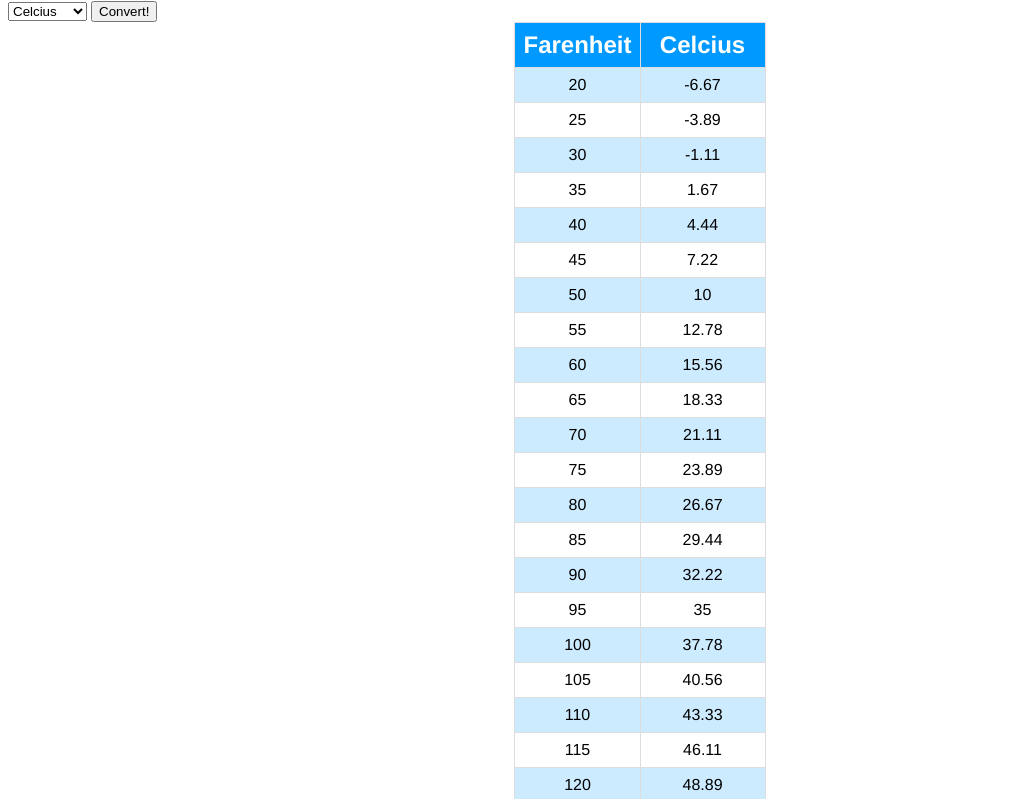
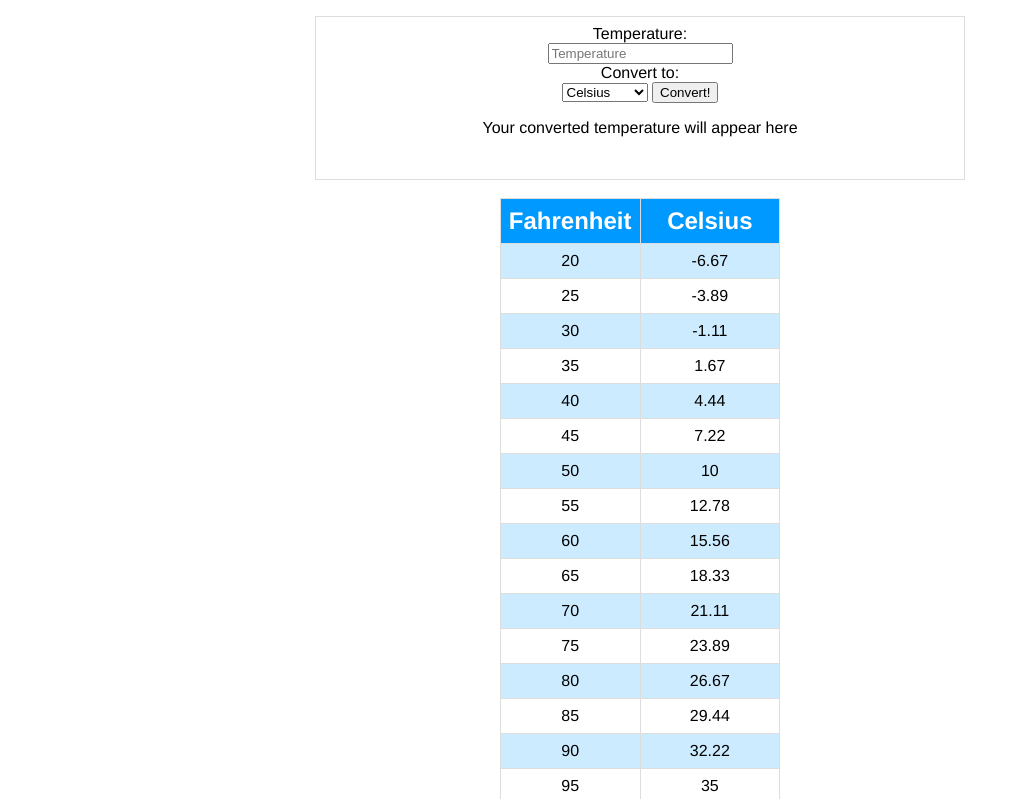
Before and after one commit to Astrocat2374/Temperature-Converter, a plain HTML site: page converter.html in a window 1280 px wide. Shown: the part 64-863 px from the top of the page, without its empty margins (0-1020 px from the left). Drawn offline with Linux system fonts and the light colour scheme.

Commit message:
Don't use this commit

```diff
--- a/conversion.js
+++ b/conversion.js
@@ -1,9 +1,9 @@
 var c = [];
 
-for (farenheit = 20; farenheit <= 120; farenheit += 5){
+for (fahrenheit = 20; fahrenheit <= 120; fahrenheit += 5){
 
-	celcius = (farenheit - 32) * (5 / 9);
-	celcius = Math.round(celcius * 100) / 100;
-	c[farenheit] = celcius;
+	celsius = (fahrenheit - 32) * (5 / 9);
+	celsius = Math.round(celsius * 100) / 100;
+	c[fahrenheit] = celsius;
 
 }
--- a/converter.html
+++ b/converter.html
@@ -2,36 +2,83 @@
 <html lang="en">
 <head>
 	<script src="conversion.js"></script>
+	<script src="userConvert.js"></script>
 	<link rel="stylesheet" type="text/css" href="styles.css">
 	<meta charset="UTF-8">
 	<title>Temperature Converter</title>
 </head>
 <body>
+	<h1>
+		Temperature Converter
+	</h1>
 	<aside>
-		<form action = "userConvert.js">
+		<div id = userConverter>
+
 			Temperature:<br>
-			<input type=number name="temp"><br>
+			<input type=number id="inputTemperature" placeholder="Temperature"/><br>
+
 			Convert to:<br>
-			<select name="convert">
-				<option value="celcius">Celcius</option>
-				<option value="farenheit">Farenheit</option>
+			<select id="convertTo">
+
+				<option value= "celsius" >Celsius</option>
+				<option value= "fahrenheit" >Fahrenheit</option>
+
 			</select>
-			<input type="submit" value="Convert!" onclick="userConvert()">
-		</form>
+
+			<button type="button" onclick="userConvert()">Convert!</button>
+
+			<br>
+
+			<p id="userOutput">Your converted temperature will appear here</p>
+
+			<br>
+
+		</div>
+
+		<br>
+
 		<script>
-			document.write(convertedTemp)
+
+			var temp = document.getElementByID("inputTemperature").value;
+			var unit = document.getElementByID("convertTo").value;
+
+			function userConvert() {
+				console.log(temp)
+				console.log(unit)
+				if (unit === "celsius") {
+
+					toConvertedtemp = (temp - 32) * (5 / 9);
+					toConvertedtemp = Math.round(toConvertedTemp * 100) / 100;
+
+				} else if (unit === "fahrenheit") {
+
+					toConvertedtemp = temp * (9 / 5) + 32;
+					toConvertedtemp = Math.round(toConvertedTemp * 100) / 100;
+
+				} else {
+
+					toConvertedTemp = "You shouldn't be seeing this. It may be a glitch. Actually, you're just a dirty hacker, aren't you?";
+
+				}
+
+			var convertedTemp = toConvertedTemp;
+			document.getElementById("userOutput").innerHTML = convertedTemp;
+
+			}
+
 		</script>
+
 		<table>
 			<tr>
-				<th class=header>
-					Farenheit
+				<th>
+					Fahrenheit
 				</th>
-				<th class=header>
-					Celcius
+				<th>
+					Celsius
 				</th>
 			</tr>
 
-			<tr id=row>
+			<tr>
 				<td>
 					<script>
 						document.write(20)
@@ -44,7 +91,7 @@
 				</td>
 			</tr>
 
-			<tr id=row>
+			<tr>
 				<td>
 					<script>
 						document.write(25)
@@ -58,7 +105,7 @@
 				</td>
 			</tr>
 
-			<tr id=row>
+			<tr>
 				<td>
 					<script>
 						document.write(30)
@@ -71,7 +118,7 @@
 				</td>
 			</tr>
 
-			<tr id=row>
+			<tr>
 				<td>
 					<script>
 						document.write(35)
@@ -85,7 +132,7 @@
 				</td>
 			</tr>
 
-			<tr id=row>
+			<tr>
 				<td>
 					<script>
 						document.write(40)
@@ -98,7 +145,7 @@
 				</td>
 			</tr>
 
-			<tr id=row>
+			<tr>
 				<td>
 					<script>
 						document.write(45)
@@ -112,7 +159,7 @@
 				</td>
 			</tr>
 
-			<tr id=row>
+			<tr>
 				<td>
 					<script>
 						document.write(50)
@@ -125,7 +172,7 @@
 				</td>
 			</tr>
 
-			<tr id=row>
+			<tr>
 				<td>
 					<script>
 						document.write(55)
@@ -139,7 +186,7 @@
 				</td>
 			</tr>
 
-			<tr id=row>
+			<tr>
 				<td>
 					<script>
 						document.write(60)
@@ -152,7 +199,7 @@
 				</td>
 			</tr>
 
-			<tr id=row>
+			<tr>
 				<td>
 					<script>
 						document.write(65)
@@ -166,7 +213,7 @@
 				</td>
 			</tr>
 
-			<tr id=row>
+			<tr>
 				<td>
 					<script>
 						document.write(70)
@@ -179,7 +226,7 @@
 				</td>
 			</tr>
 
-			<tr id=row>
+			<tr>
 				<td>
 					<script>
 						document.write(75)
@@ -193,7 +240,7 @@
 				</td>
 			</tr>
 
-			<tr id=row>
+			<tr>
 				<td>
 					<script>
 						document.write(80)
@@ -206,7 +253,7 @@
 				</td>
 			</tr>
 
-			<tr id=row>
+			<tr>
 				<td>
 					<script>
 						document.write(85)
@@ -220,7 +267,7 @@
 				</td>
 			</tr>
 
-			<tr id=row>
+			<tr>
 				<td>
 					<script>
 						document.write(90)
@@ -233,7 +280,7 @@
 				</td>
 			</tr>
 
-			<tr id=row>
+			<tr>
 				<td>
 					<script>
 						document.write(95)
@@ -247,7 +294,7 @@
 				</td>
 			</tr>
 
-			<tr id=row>
+			<tr>
 				<td>
 					<script>
 						document.write(100)
@@ -260,7 +307,7 @@
 				</td>
 			</tr>
 
-			<tr id=row>
+			<tr>
 				<td>
 					<script>
 						document.write(105)
@@ -274,7 +321,7 @@
 				</td>
 			</tr>
 
-			<tr id=row>
+			<tr>
 				<td>
 					<script>
 						document.write(110)
@@ -287,7 +334,7 @@
 				</td>
 			</tr>
 
-			<tr id=row>
+			<tr>
 				<td>
 					<script>
 						document.write(115)
@@ -301,7 +348,7 @@
 				</td>
 			</tr>
 
-			<tr id=row>
+			<tr>
 				<td>
 					<script>
 						document.write(120)
--- a/styles.css
+++ b/styles.css
@@ -1,14 +1,23 @@
-table{
+body{
 	font-family:helvetica;
-	font-size:16px;
-	margin:auto;
+	text-align:center
+}
+
+#userConverter{
+	padding:15px;
 	border-collapse:collapse;
 }
 
-td, th{
+table{
+	margin:auto;
+	font-size:16px;
+	border-collapse:collapse;
+}
+
+td, th, #userConverter{
 	padding:8px;
 	border: 1px solid #ddd;
-	text-align: center;
+	margin:auto;
 	width:50%;
 }
 
@@ -20,8 +29,8 @@ th{
 	background-color:#0099ff;
 }
 
-#row:nth-child(even) {background-color:#ccebff;}
+tr:nth-child(even) {background-color:#ccebff;}
 
-#row:hover {
+tr:hover {
 	background-color:#80ccff;
 }
```
Also changed, not shown: userConvert.js (deleted, +0 -13 lines).
